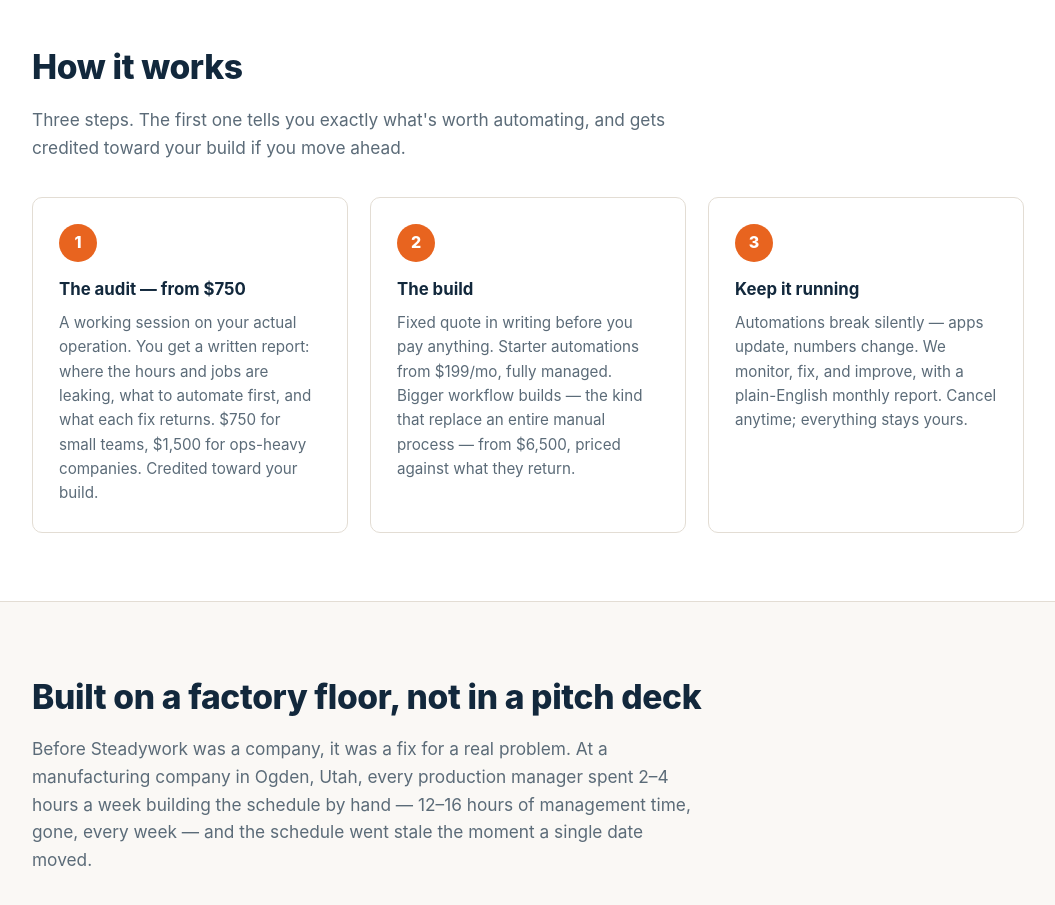
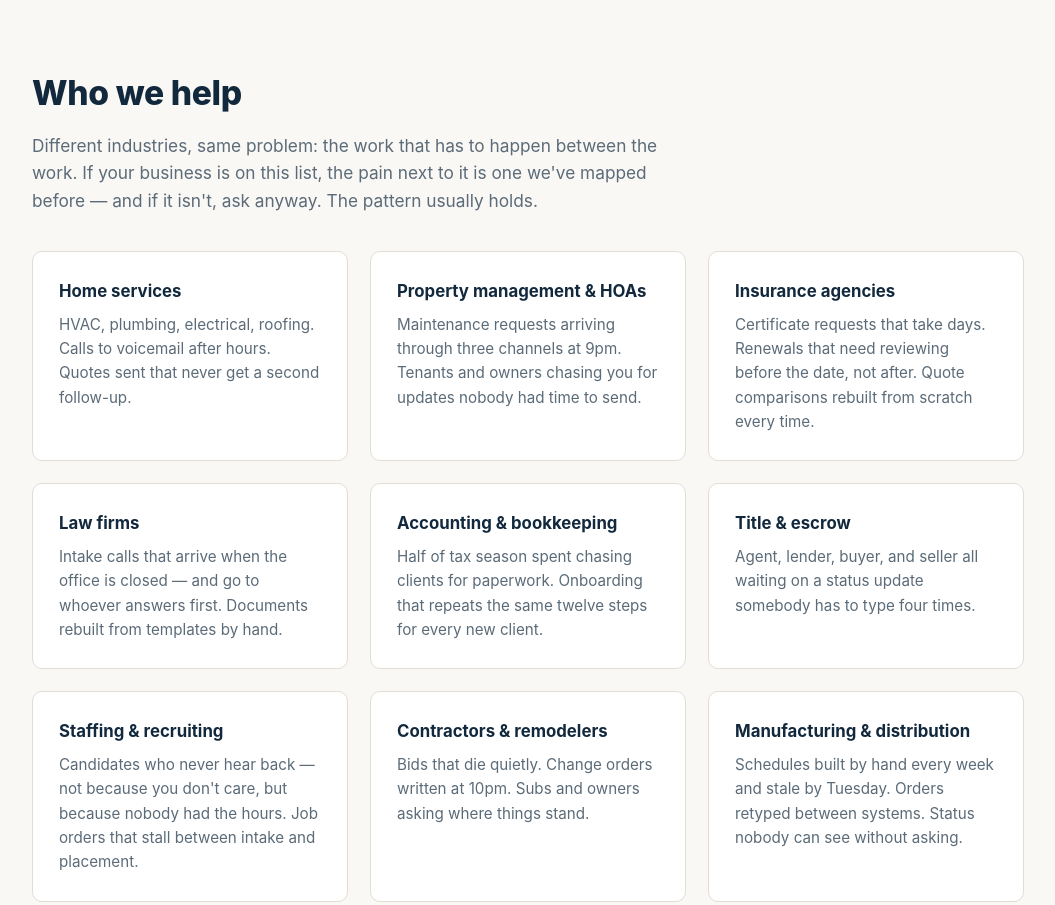
Before and after one commit to Steadyworkhq/steadywork-site, a plain HTML site: page index.html in a window 1280 px wide. Shown: the part 1640-2545 px from the top of the page, without its empty margins (112-1167 px from the left). Drawn offline with Linux system fonts and the light colour scheme.

Commit message:
Add Who we help section covering nine industries; broaden intake card and meta description beyond home services
Co-Authored-By: Claude Fable 5 <noreply@anthropic.com>

```diff
--- a/index.html
+++ b/index.html
@@ -4,7 +4,7 @@
 <meta charset="UTF-8">
 <meta name="viewport" content="width=device-width, initial-scale=1.0">
 <title>Steadywork — Your Admin, On Autopilot</title>
-<meta name="description" content="Steadywork finds the admin work eating your week — the phone, the paperwork, the follow-ups, the invoicing — then automates it and keeps it running. Based in Colorado.">
+<meta name="description" content="Steadywork automates the admin work eating your week — intake, follow-up, paperwork, invoicing, reporting. For home services, property management, insurance, legal, accounting, title, staffing, contractors, and manufacturers in northern Utah.">
 <meta property="og:title" content="Steadywork — Your Admin, On Autopilot">
 <meta property="og:description" content="We find the admin work eating your week, automate it, and keep it running. You own everything we build.">
 <meta property="og:type" content="website">
@@ -102,6 +102,7 @@
     <a class="logo" href="index.html">Steady<span>work</span></a>
     <div class="links">
       <a href="#services">What we automate</a>
+      <a href="#who">Who we help</a>
       <a href="#how">How it works</a>
       <a href="#proof">Results</a>
       <a href="#about">About</a>
@@ -141,8 +142,26 @@
       <div class="card"><h3>Invoicing, quotes &amp; paperwork</h3><p>Invoices go out on time and get followed up until they're paid. Quotes, forms, and documents fill themselves in from information you've already entered once.</p></div>
       <div class="card"><h3>Double entry &amp; retyping</h3><p>The same job details typed into three systems by three people. We connect what you run so it's entered once and shows up everywhere — no copy-paste, no version drift.</p></div>
       <div class="card"><h3>Handoffs that keep stalling</h3><p>Work moving from sold to scheduled to done to invoiced without anyone shepherding it. Assignments, status changes, and updates reach the people affected on their own.</p></div>
-      <div class="card"><h3>Customer questions</h3><p>"Do you service my area?" "Are you open Saturday?" Answered instantly, around the clock — with a human looped in the moment it matters.</p></div>
+      <div class="card"><h3>Intake &amp; the questions you answer daily</h3><p>New callers, web forms, maintenance requests, certificate requests, referrals — captured and answered instantly, around the clock, with a human looped in the moment it matters.</p></div>
       <div class="card"><h3>Reporting, notes &amp; the rest</h3><p>Calls and meetings logged automatically. The numbers that matter in plain English in your inbox. If a repetitive task eats your team's hours, it's a candidate — that's what the audit finds.</p></div>
+    </div>
+  </div>
+</section>
+
+<section id="who">
+  <div class="wrap">
+    <h2>Who we help</h2>
+    <p class="lede">Different industries, same problem: the work that has to happen between the work. If your business is on this list, the pain next to it is one we've mapped before — and if it isn't, ask anyway. The pattern usually holds.</p>
+    <div class="grid3">
+      <div class="card"><h3>Home services</h3><p>HVAC, plumbing, electrical, roofing. Calls to voicemail after hours. Quotes sent that never get a second follow-up.</p></div>
+      <div class="card"><h3>Property management &amp; HOAs</h3><p>Maintenance requests arriving through three channels at 9pm. Tenants and owners chasing you for updates nobody had time to send.</p></div>
+      <div class="card"><h3>Insurance agencies</h3><p>Certificate requests that take days. Renewals that need reviewing before the date, not after. Quote comparisons rebuilt from scratch every time.</p></div>
+      <div class="card"><h3>Law firms</h3><p>Intake calls that arrive when the office is closed — and go to whoever answers first. Documents rebuilt from templates by hand.</p></div>
+      <div class="card"><h3>Accounting &amp; bookkeeping</h3><p>Half of tax season spent chasing clients for paperwork. Onboarding that repeats the same twelve steps for every new client.</p></div>
+      <div class="card"><h3>Title &amp; escrow</h3><p>Agent, lender, buyer, and seller all waiting on a status update somebody has to type four times.</p></div>
+      <div class="card"><h3>Staffing &amp; recruiting</h3><p>Candidates who never hear back — not because you don't care, but because nobody had the hours. Job orders that stall between intake and placement.</p></div>
+      <div class="card"><h3>Contractors &amp; remodelers</h3><p>Bids that die quietly. Change orders written at 10pm. Subs and owners asking where things stand.</p></div>
+      <div class="card"><h3>Manufacturing &amp; distribution</h3><p>Schedules built by hand every week and stale by Tuesday. Orders retyped between systems. Status nobody can see without asking.</p></div>
     </div>
   </div>
 </section>
@@ -177,7 +196,7 @@
     <div class="door">
       <div>
         <h2>Run a home-service company?</h2>
-        <p>HVAC, plumbing, electrical, roofing — 30–40% of your calls go unanswered in peak season, and most callers won't leave a voicemail. See what that's costing you, to the dollar.</p>
+        <p>HVAC, plumbing, electrical, roofing — 30–40% of your calls go unanswered in peak season, and most callers won't leave a voicemail. See what that's costing you, to the dollar. (Not in the trades? The same math runs on any missed inquiry — bring yours to the call.)</p>
       </div>
       <a class="btn primary" href="home-services.html">Try the missed-call calculator →</a>
     </div>
```
